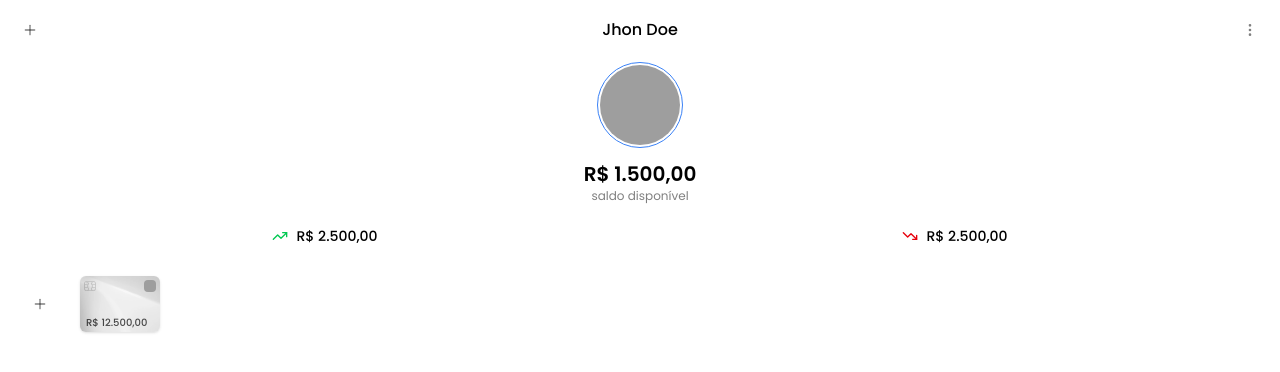
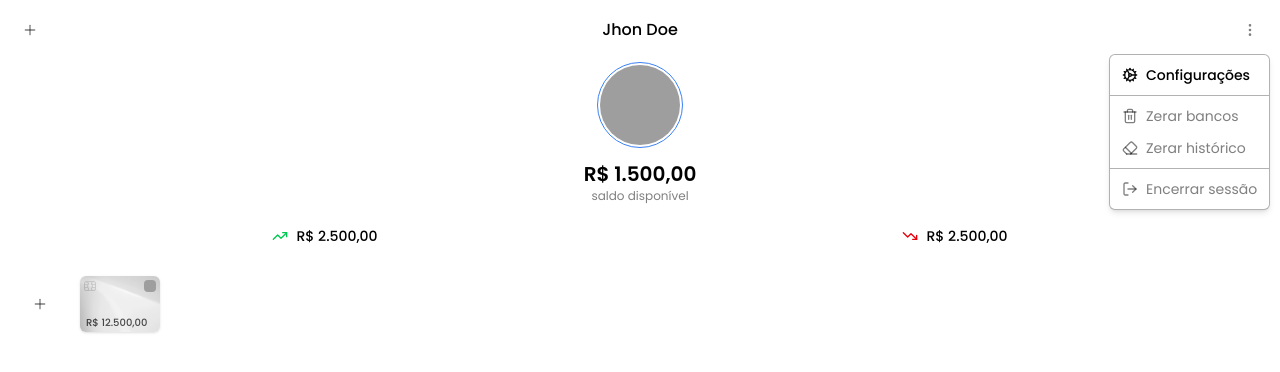
Before and after one commit to arisonfirmino/smart-finance-calculator, a Next.js app: page / in a window 1280 px wide. Both pictures are taken after a click on the button 1250 px from the left and 30 px from the top of the page. Shown: the top 372 px of the page. Built offline with nearby package versions, Linux system fonts and the light colour scheme; grey boxes are pictures that could not be loaded.

Commit message:
feat: add Menu component with settings and actions options

```diff
--- a/app/components/header.tsx
+++ b/app/components/header.tsx
@@ -1,9 +1,10 @@
 import { Button } from "@/app/components/ui/button";
+import Menu from "@/app/components/menu";
 import UserAvatar from "@/app/components/user-avatar";
 import Balance from "@/app/components/balance";
 import TotalAmount from "@/app/components/total-amount";
 
-import { EllipsisVerticalIcon, PlusIcon } from "lucide-react";
+import { PlusIcon } from "lucide-react";
 
 const Header = () => {
   return (
@@ -14,10 +15,7 @@
         </Button>
 
         <h1 className="font-medium">Jhon Doe</h1>
-
-        <Button size="icon" variant="ghost">
-          <EllipsisVerticalIcon />
-        </Button>
+        <Menu />
       </div>
 
       <UserAvatar />
--- /dev/null
+++ b/app/components/menu.tsx
@@ -0,0 +1,52 @@
+import { cn } from "@/app/lib/utils";
+import { buttonVariants } from "@/app/components/ui/button";
+import {
+  DropdownMenu,
+  DropdownMenuContent,
+  DropdownMenuItem,
+  DropdownMenuLabel,
+  DropdownMenuSeparator,
+  DropdownMenuTrigger,
+} from "@/app/components/ui/dropdown-menu";
+
+import {
+  CogIcon,
+  EllipsisVerticalIcon,
+  EraserIcon,
+  LogOutIcon,
+  Trash2Icon,
+} from "lucide-react";
+
+const Menu = () => {
+  return (
+    <DropdownMenu>
+      <DropdownMenuTrigger
+        className={cn(buttonVariants({ size: "icon", variant: "ghost" }))}
+      >
+        <EllipsisVerticalIcon />
+      </DropdownMenuTrigger>
+      <DropdownMenuContent>
+        <DropdownMenuLabel>
+          <CogIcon />
+          Configurações
+        </DropdownMenuLabel>
+        <DropdownMenuSeparator />
+        <DropdownMenuItem>
+          <Trash2Icon />
+          Zerar bancos
+        </DropdownMenuItem>
+        <DropdownMenuItem>
+          <EraserIcon />
+          Zerar histórico
+        </DropdownMenuItem>
+        <DropdownMenuSeparator />
+        <DropdownMenuItem>
+          <LogOutIcon />
+          Encerrar sessão
+        </DropdownMenuItem>
+      </DropdownMenuContent>
+    </DropdownMenu>
+  );
+};
+
+export default Menu;
--- /dev/null
+++ b/app/components/ui/dropdown-menu.tsx
@@ -0,0 +1,257 @@
+"use client";
+
+import * as React from "react";
+import * as DropdownMenuPrimitive from "@radix-ui/react-dropdown-menu";
+import { CheckIcon, ChevronRightIcon, CircleIcon } from "lucide-react";
+
+import { cn } from "@/app/lib/utils";
+
+function DropdownMenu({
+  ...props
+}: React.ComponentProps<typeof DropdownMenuPrimitive.Root>) {
+  return <DropdownMenuPrimitive.Root data-slot="dropdown-menu" {...props} />;
+}
+
+function DropdownMenuPortal({
+  ...props
+}: React.ComponentProps<typeof DropdownMenuPrimitive.Portal>) {
+  return (
+    <DropdownMenuPrimitive.Portal data-slot="dropdown-menu-portal" {...props} />
+  );
+}
+
+function DropdownMenuTrigger({
+  ...props
+}: React.ComponentProps<typeof DropdownMenuPrimitive.Trigger>) {
+  return (
+    <DropdownMenuPrimitive.Trigger
+      data-slot="dropdown-menu-trigger"
+      {...props}
+    />
+  );
+}
+
+function DropdownMenuContent({
+  className,
+  sideOffset = 4,
+  ...props
+}: React.ComponentProps<typeof DropdownMenuPrimitive.Content>) {
+  return (
+    <DropdownMenuPrimitive.Portal>
+      <DropdownMenuPrimitive.Content
+        data-slot="dropdown-menu-content"
+        sideOffset={sideOffset}
+        className={cn(
+          "bg-card text-foreground data-[state=open]:animate-in data-[state=closed]:animate-out data-[state=closed]:fade-out-0 data-[state=open]:fade-in-0 data-[state=closed]:zoom-out-95 data-[state=open]:zoom-in-95 data-[side=bottom]:slide-in-from-top-2 data-[side=left]:slide-in-from-right-2 data-[side=right]:slide-in-from-left-2 data-[side=top]:slide-in-from-bottom-2 border-border/30 z-50 mr-2.5 max-h-(--radix-dropdown-menu-content-available-height) min-w-[8rem] origin-(--radix-dropdown-menu-content-transform-origin) overflow-x-hidden overflow-y-auto rounded-sm border p-1 shadow-md",
+          className,
+        )}
+        {...props}
+      />
+    </DropdownMenuPrimitive.Portal>
+  );
+}
+
+function DropdownMenuGroup({
+  ...props
+}: React.ComponentProps<typeof DropdownMenuPrimitive.Group>) {
+  return (
+    <DropdownMenuPrimitive.Group data-slot="dropdown-menu-group" {...props} />
+  );
+}
+
+function DropdownMenuItem({
+  className,
+  inset,
+  variant = "default",
+  ...props
+}: React.ComponentProps<typeof DropdownMenuPrimitive.Item> & {
+  inset?: boolean;
+  variant?: "default" | "destructive";
+}) {
+  return (
+    <DropdownMenuPrimitive.Item
+      data-slot="dropdown-menu-item"
+      data-inset={inset}
+      data-variant={variant}
+      className={cn(
+        "focus:bg-accent/5 focus:text-foreground text-foreground/50 data-[variant=destructive]:text-destructive data-[variant=destructive]:focus:bg-destructive/10 data-[variant=destructive]:focus:text-destructive data-[variant=destructive]:*:[svg]:!text-destructive relative flex cursor-pointer items-center gap-2 rounded-lg px-2 py-1.5 text-sm outline-hidden select-none data-[disabled]:pointer-events-none data-[disabled]:opacity-50 data-[inset]:pl-8 [&_svg]:pointer-events-none [&_svg]:shrink-0 [&_svg:not([class*='size-'])]:size-4",
+        className,
+      )}
+      {...props}
+    />
+  );
+}
+
+function DropdownMenuCheckboxItem({
+  className,
+  children,
+  checked,
+  ...props
+}: React.ComponentProps<typeof DropdownMenuPrimitive.CheckboxItem>) {
+  return (
+    <DropdownMenuPrimitive.CheckboxItem
+      data-slot="dropdown-menu-checkbox-item"
+      className={cn(
+        "focus:bg-accent focus:text-accent-foreground relative flex cursor-default items-center gap-2 rounded-sm py-1.5 pr-2 pl-8 text-sm outline-hidden select-none data-[disabled]:pointer-events-none data-[disabled]:opacity-50 [&_svg]:pointer-events-none [&_svg]:shrink-0 [&_svg:not([class*='size-'])]:size-4",
+        className,
+      )}
+      checked={checked}
+      {...props}
+    >
+      <span className="pointer-events-none absolute left-2 flex size-3.5 items-center justify-center">
+        <DropdownMenuPrimitive.ItemIndicator>
+          <CheckIcon className="size-4" />
+        </DropdownMenuPrimitive.ItemIndicator>
+      </span>
+      {children}
+    </DropdownMenuPrimitive.CheckboxItem>
+  );
+}
+
+function DropdownMenuRadioGroup({
+  ...props
+}: React.ComponentProps<typeof DropdownMenuPrimitive.RadioGroup>) {
+  return (
+    <DropdownMenuPrimitive.RadioGroup
+      data-slot="dropdown-menu-radio-group"
+      {...props}
+    />
+  );
+}
+
+function DropdownMenuRadioItem({
+  className,
+  children,
+  ...props
+}: React.ComponentProps<typeof DropdownMenuPrimitive.RadioItem>) {
+  return (
+    <DropdownMenuPrimitive.RadioItem
+      data-slot="dropdown-menu-radio-item"
+      className={cn(
+        "focus:bg-accent focus:text-accent-foreground relative flex cursor-default items-center gap-2 rounded-sm py-1.5 pr-2 pl-8 text-sm outline-hidden select-none data-[disabled]:pointer-events-none data-[disabled]:opacity-50 [&_svg]:pointer-events-none [&_svg]:shrink-0 [&_svg:not([class*='size-'])]:size-4",
+        className,
+      )}
+      {...props}
+    >
+      <span className="pointer-events-none absolute left-2 flex size-3.5 items-center justify-center">
+        <DropdownMenuPrimitive.ItemIndicator>
+          <CircleIcon className="size-2 fill-current" />
+        </DropdownMenuPrimitive.ItemIndicator>
+      </span>
+      {children}
+    </DropdownMenuPrimitive.RadioItem>
+  );
+}
+
+function DropdownMenuLabel({
+  className,
+  inset,
+  ...props
+}: React.ComponentProps<typeof DropdownMenuPrimitive.Label> & {
+  inset?: boolean;
+}) {
+  return (
+    <DropdownMenuPrimitive.Label
+      data-slot="dropdown-menu-label"
+      data-inset={inset}
+      className={cn(
+        "flex items-center gap-2 px-2 py-1.5 text-sm font-medium data-[inset]:pl-8 [&_svg:not([class*='size-'])]:size-4",
+        className,
+      )}
+      {...props}
+    />
+  );
+}
+
+function DropdownMenuSeparator({
+  className,
+  ...props
+}: React.ComponentProps<typeof DropdownMenuPrimitive.Separator>) {
+  return (
+    <DropdownMenuPrimitive.Separator
+      data-slot="dropdown-menu-separator"
+      className={cn("bg-border/30 -mx-1 my-1 h-px", className)}
+      {...props}
+    />
+  );
+}
+
+function DropdownMenuShortcut({
+  className,
+  ...props
+}: React.ComponentProps<"span">) {
+  return (
+    <span
+      data-slot="dropdown-menu-shortcut"
+      className={cn(
+        "text-muted-foreground ml-auto text-xs tracking-widest",
+        className,
+      )}
+      {...props}
+    />
+  );
+}
+
+function DropdownMenuSub({
+  ...props
+}: React.ComponentProps<typeof DropdownMenuPrimitive.Sub>) {
+  return <DropdownMenuPrimitive.Sub data-slot="dropdown-menu-sub" {...props} />;
+}
+
+function DropdownMenuSubTrigger({
+  className,
+  inset,
+  children,
+  ...props
+}: React.ComponentProps<typeof DropdownMenuPrimitive.SubTrigger> & {
+  inset?: boolean;
+}) {
+  return (
+    <DropdownMenuPrimitive.SubTrigger
+      data-slot="dropdown-menu-sub-trigger"
+      data-inset={inset}
+      className={cn(
+        "focus:bg-accent focus:text-accent-foreground data-[state=open]:bg-accent data-[state=open]:text-accent-foreground flex cursor-default items-center rounded-sm px-2 py-1.5 text-sm outline-hidden select-none data-[inset]:pl-8",
+        className,
+      )}
+      {...props}
+    >
+      {children}
+      <ChevronRightIcon className="ml-auto size-4" />
+    </DropdownMenuPrimitive.SubTrigger>
+  );
+}
+
+function DropdownMenuSubContent({
+  className,
+  ...props
+}: React.ComponentProps<typeof DropdownMenuPrimitive.SubContent>) {
+  return (
+    <DropdownMenuPrimitive.SubContent
+      data-slot="dropdown-menu-sub-content"
+      className={cn(
+        "bg-popover text-popover-foreground data-[state=open]:animate-in data-[state=closed]:animate-out data-[state=closed]:fade-out-0 data-[state=open]:fade-in-0 data-[state=closed]:zoom-out-95 data-[state=open]:zoom-in-95 data-[side=bottom]:slide-in-from-top-2 data-[side=left]:slide-in-from-right-2 data-[side=right]:slide-in-from-left-2 data-[side=top]:slide-in-from-bottom-2 z-50 min-w-[8rem] origin-(--radix-dropdown-menu-content-transform-origin) overflow-hidden rounded-md border p-1 shadow-lg",
+        className,
+      )}
+      {...props}
+    />
+  );
+}
+
+export {
+  DropdownMenu,
+  DropdownMenuPortal,
+  DropdownMenuTrigger,
+  DropdownMenuContent,
+  DropdownMenuGroup,
+  DropdownMenuLabel,
+  DropdownMenuItem,
+  DropdownMenuCheckboxItem,
+  DropdownMenuRadioGroup,
+  DropdownMenuRadioItem,
+  DropdownMenuSeparator,
+  DropdownMenuShortcut,
+  DropdownMenuSub,
+  DropdownMenuSubTrigger,
+  DropdownMenuSubContent,
+};
```
